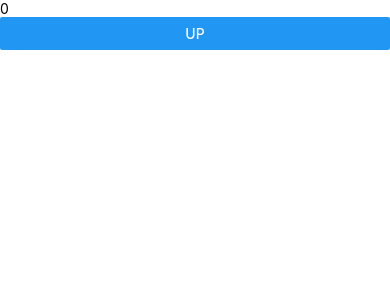
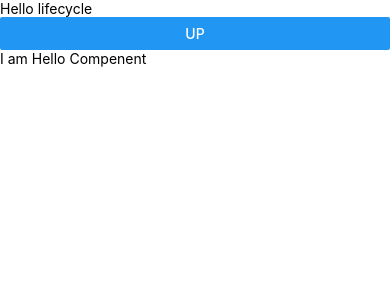
Before and after one commit to baransahinn/ReactNativeMusicApp, a React Native app: screen / in a window 390 px wide. Shown: the top 300 px of the page. Built offline with nearby package versions, Linux system fonts and the light colour scheme.

Commit message:
clean up function useEffect

```diff
--- a/src/App.tsx
+++ b/src/App.tsx
@@ -5,17 +5,19 @@ import { useEffect, useState } from 'react';
 
 
 const App = ()=> {
-   const [number , setNumber] = useState(0);
+   const [helloFlag , sethelloFlag] = useState(true);
 
+    const updateFlag =()=>{
+       sethelloFlag(!helloFlag)
+    }
 
-   useEffect(()=>console.log("number updated: "+ number) ,[number])
 
 
   return (
     <SafeAreaView>
-      <Text>{number}</Text>
-      <Button title='up' onPress={()=>setNumber(number+1)}/>
-
+      <Text>Hello lifecycle</Text>
+      <Button title='Up' onPress={updateFlag}/>
+      {helloFlag && <Hello/>}
     </SafeAreaView>
   );
 
@@ -23,3 +25,18 @@ const App = ()=> {
 
 
 export default App;
+
+const Hello = ()=>{
+
+  useEffect(()=>{
+    console.log('useEffect');
+    return ()=> {
+      console.log("finis")
+    }
+  },[])
+   return (
+    <View>
+      <Text>I am Hello Compenent</Text>
+    </View>
+   );
+}
```
